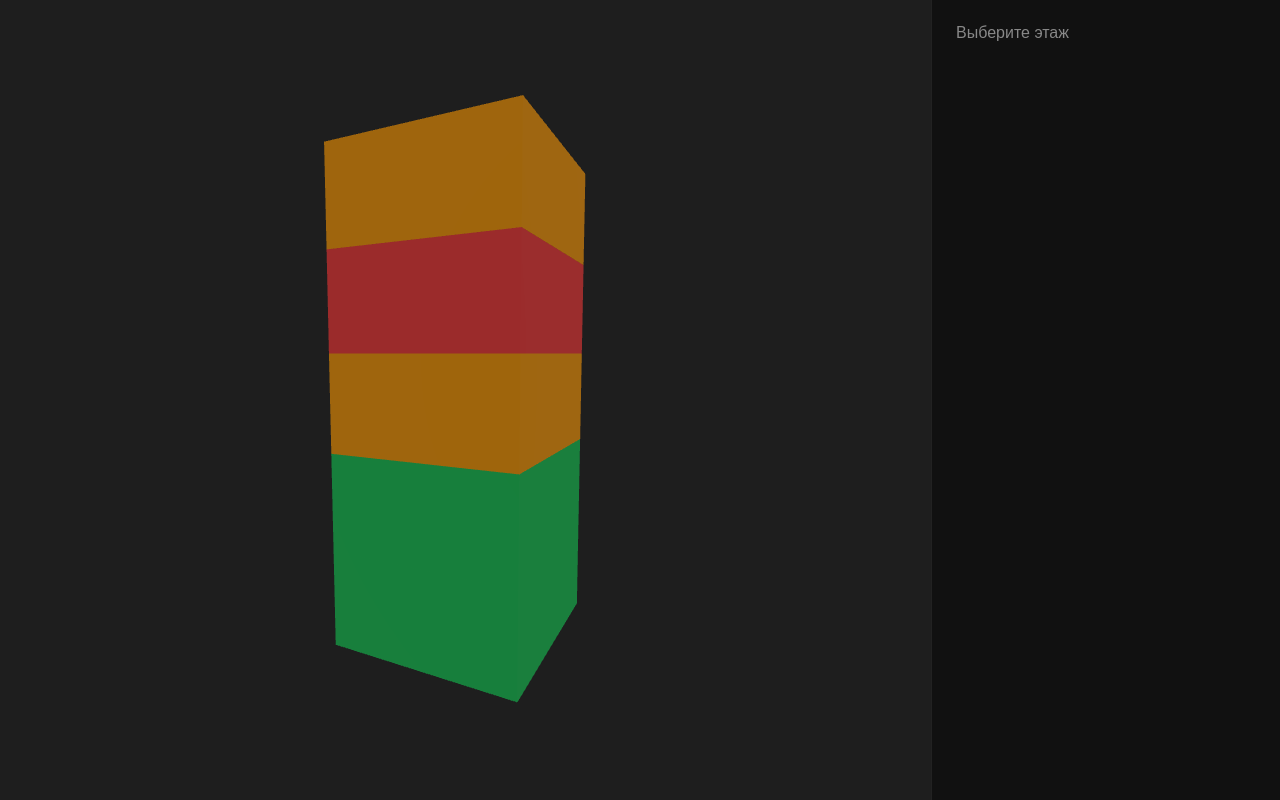
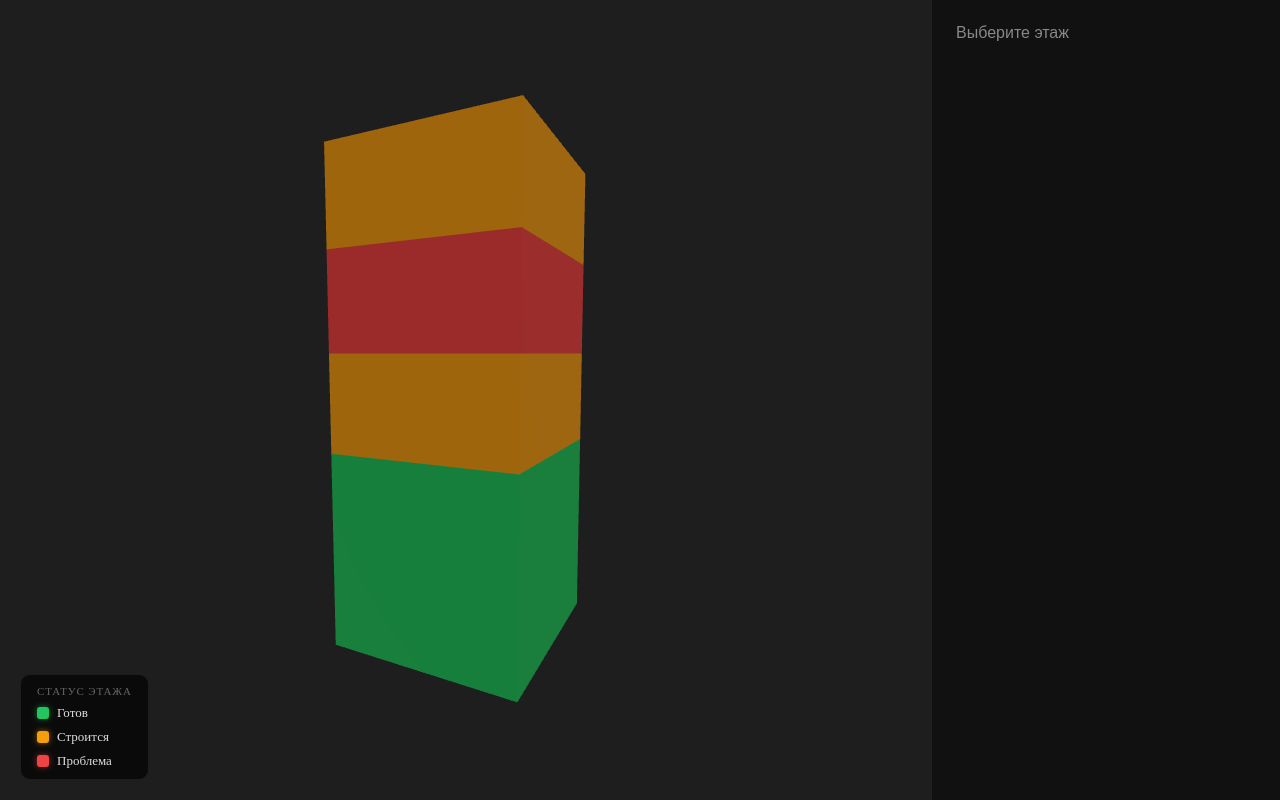
Before and after one commit to vladislavprozorov/sber-three-react, a React (Vite) app: page / in a window 1280 px wide. Built offline with nearby package versions, Linux system fonts and the light colour scheme.

Commit message:
feat: add StatusLegend component with color key overlay

```diff
--- a/src/app/App.tsx
+++ b/src/app/App.tsx
@@ -1,17 +1,19 @@
 import { useState } from "react"
 import ThreeScene from "../features/building-3d/ThreeScene"
 import BuildingInfoPanel from "../features/building-info/BuildingInfoPanel"
+import StatusLegend from "../features/building-3d/StatusLegend"
 
 export default function App() {
   const [selectedFloor, setSelectedFloor] = useState<number | null>(null)
 
   return (
     <div style={{ display: "flex", height: "100vh", overflow: "hidden" }}>
-  <div style={{ flex: 1, position: "relative" }}>
-    <ThreeScene onFloorSelect={setSelectedFloor} />
-  </div>
+      <div style={{ flex: 1, position: "relative" }}>
+        <ThreeScene onFloorSelect={setSelectedFloor} />
+        <StatusLegend />
+      </div>
 
-  <BuildingInfoPanel selectedFloor={selectedFloor} />
-</div>
+      <BuildingInfoPanel selectedFloor={selectedFloor} />
+    </div>
   )
 }
--- /dev/null
+++ b/src/features/building-3d/StatusLegend.tsx
@@ -0,0 +1,57 @@
+import { STATUS_COLORS, STATUS_LABELS, type FloorStatus } from "../building-info/floorService"
+
+const STATUSES: FloorStatus[] = ["ready", "building", "problem"]
+
+export default function StatusLegend() {
+  return (
+    <div
+      style={{
+        position: "absolute",
+        bottom: 20,
+        left: 20,
+        background: "rgba(0, 0, 0, 0.65)",
+        backdropFilter: "blur(6px)",
+        borderRadius: 10,
+        padding: "10px 16px",
+        display: "flex",
+        flexDirection: "column",
+        gap: 8,
+        zIndex: 10,
+        border: "1px solid rgba(255,255,255,0.08)",
+      }}
+    >
+      <p
+        style={{
+          margin: 0,
+          fontSize: 11,
+          color: "#666",
+          textTransform: "uppercase",
+          letterSpacing: "0.08em",
+        }}
+      >
+        Статус этажа
+      </p>
+
+      {STATUSES.map((status) => (
+        <div
+          key={status}
+          style={{ display: "flex", alignItems: "center", gap: 8 }}
+        >
+          <span
+            style={{
+              width: 12,
+              height: 12,
+              borderRadius: 3,
+              background: STATUS_COLORS[status],
+              flexShrink: 0,
+              boxShadow: `0 0 6px ${STATUS_COLORS[status]}88`,
+            }}
+          />
+          <span style={{ color: "#ddd", fontSize: 13 }}>
+            {STATUS_LABELS[status]}
+          </span>
+        </div>
+      ))}
+    </div>
+  )
+}
```
